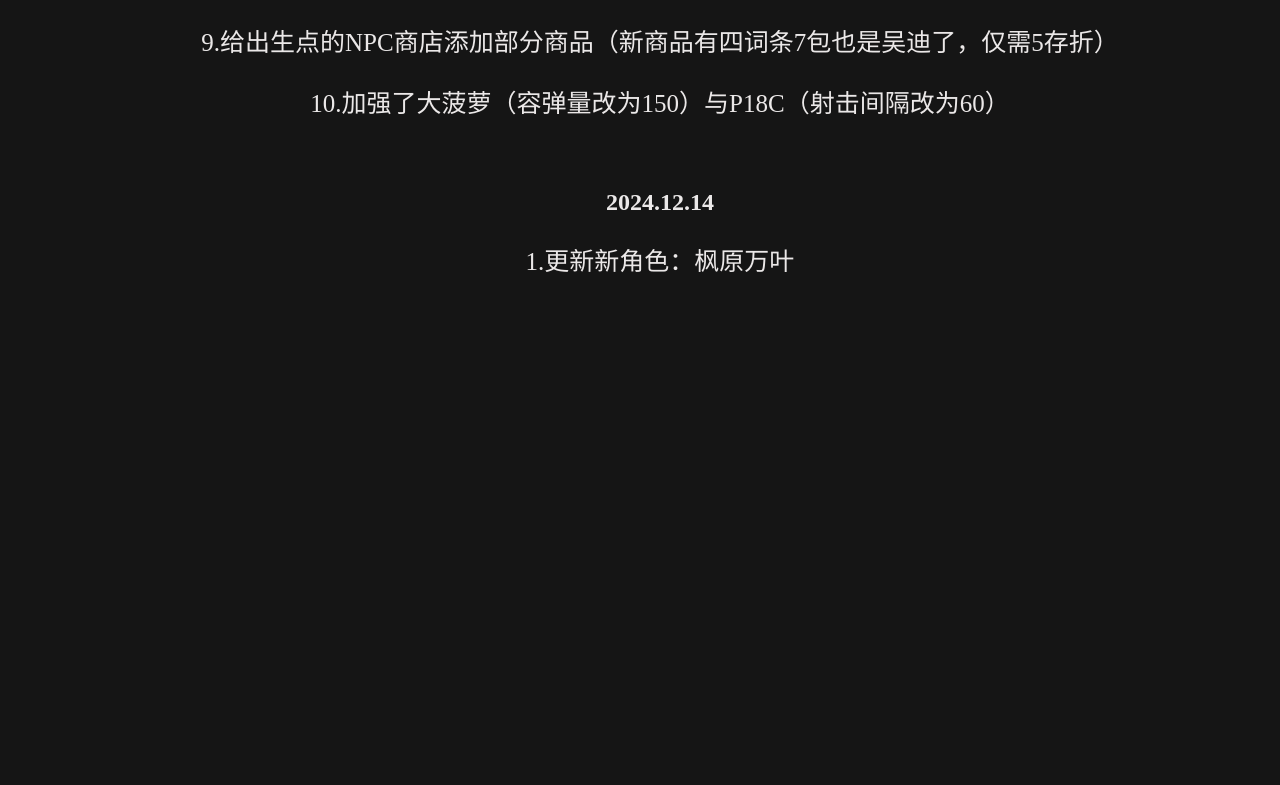
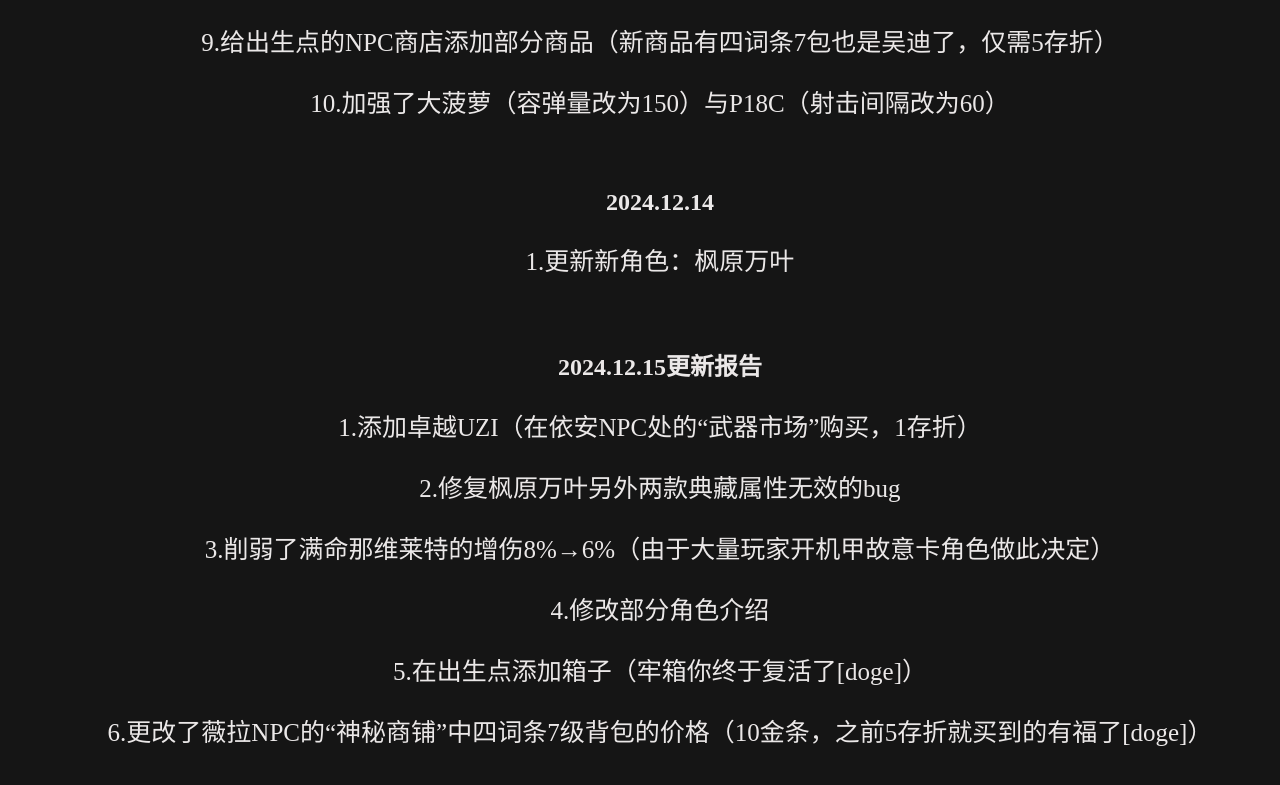
Before and after one commit to UU-cmyk/UU-cmyk.github.io, a plain HTML site: page Update_report.html in a window 1280 px wide. Shown: the part 3651-4436 px from the top of the page. Before the commit the page ends 3971 px from the top, so only its background shows below. Drawn offline with Linux system fonts and the light colour scheme.

Commit message:
Update Update_report.html

```diff
--- a/Update_report.html
+++ b/Update_report.html
@@ -116,6 +116,15 @@
             <h2>2024.12.14</h2>
             <p>1.更新新角色：枫原万叶</p>
         </li>
+        <li>
+            <h2>2024.12.15更新报告</h2>
+            <p>1.添加卓越UZI（在依安NPC处的“武器市场”购买，1存折）</p>
+            <p>2.修复枫原万叶另外两款典藏属性无效的bug</p>
+            <p>3.削弱了满命那维莱特的增伤8%→6%（由于大量玩家开机甲故意卡角色做此决定）</p>
+            <p>4.修改部分角色介绍</p>
+            <p>5.在出生点添加箱子（牢箱你终于复活了[doge]）</p>
+            <p>6.更改了薇拉NPC的“神秘商铺”中四词条7级背包的价格（10金条，之前5存折就买到的有福了[doge]）</p>
+        </li>
         <br>
     </ul>
 </body>
```
